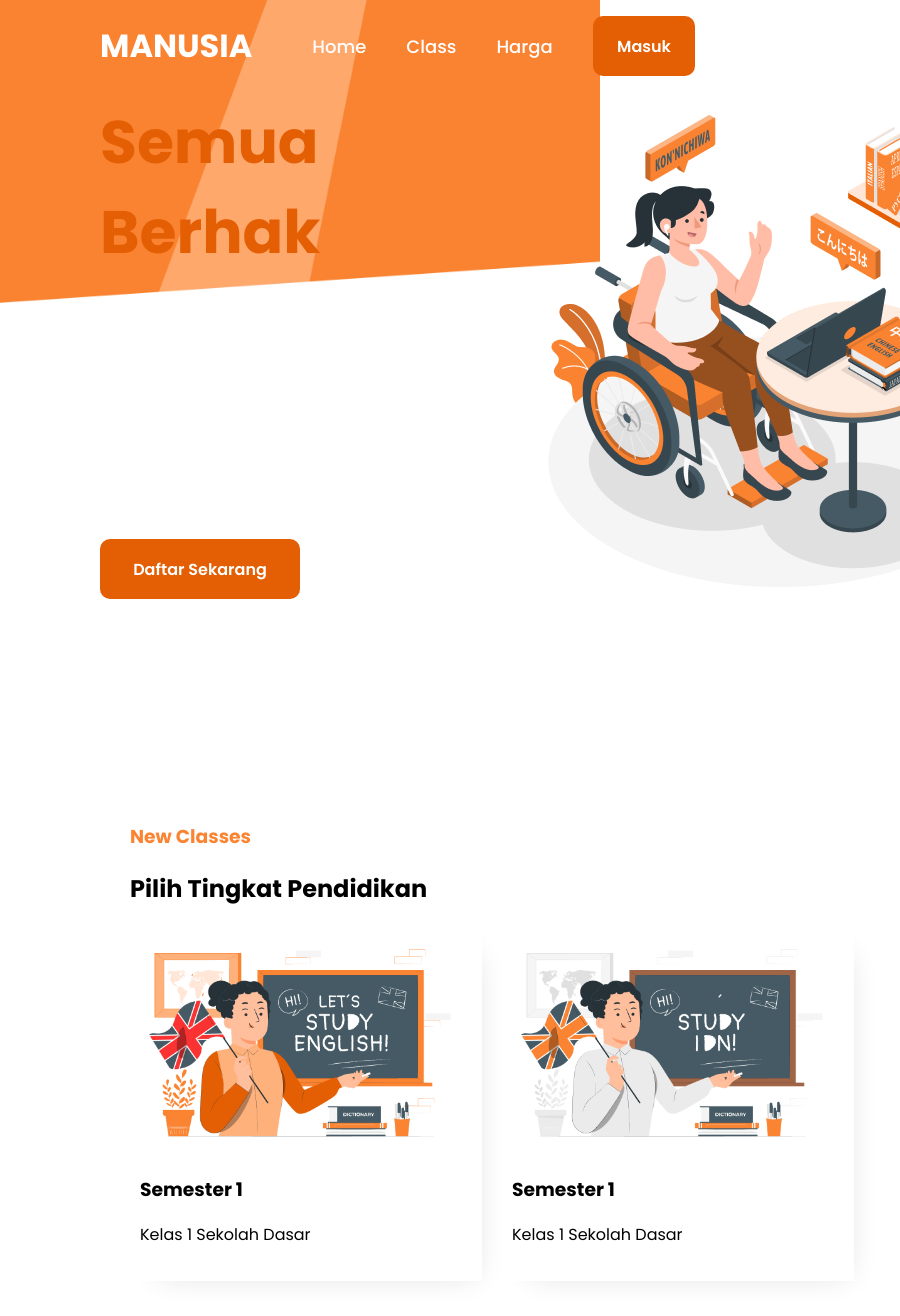
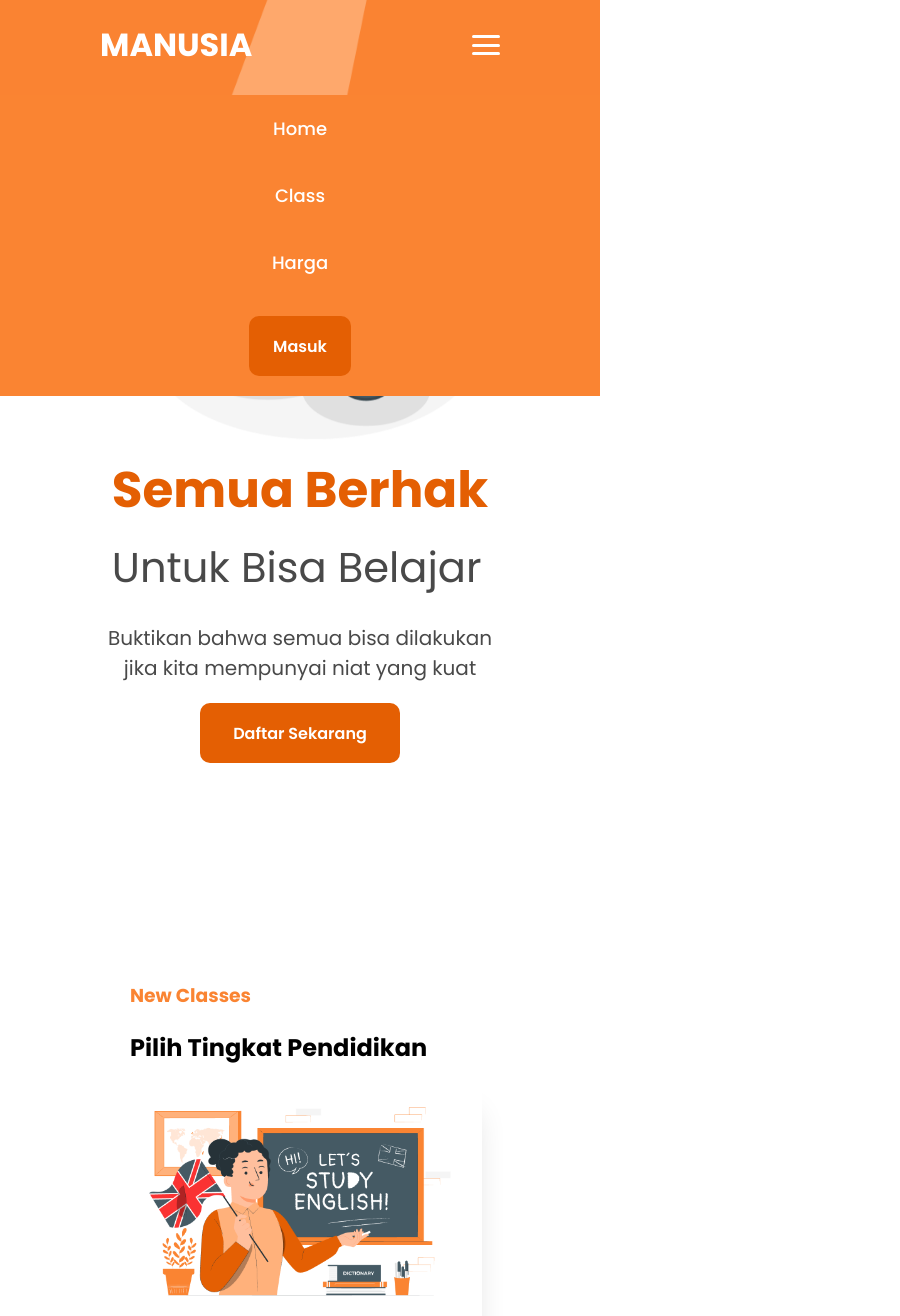
Before and after one commit to prayudariansyah/ecs-vue, a Vue app: page / in a window 600 px wide. Shown: the top 1316 px of the page, 900 px wide, since content can reach past the window. Built offline with nearby package versions, Linux system fonts and the light colour scheme.

Commit message:
responsive page landing signin signup

```diff
--- a/src/views/HomeView.vue
+++ b/src/views/HomeView.vue
@@ -12,6 +12,11 @@
           <li><a href="/sign-in"><button class="button" role="button">Masuk</button></a></li>
         </ul>
       </nav>
+      <div class="menu-toggle">
+        <span></span>
+        <span></span>
+        <span></span>
+      </div>
     </header>
     <!-- start main -->
     <main>
@@ -121,6 +126,15 @@
       <p>2020 Copyright ECS by MANUSIA. All Rights Reserved.</p>
     </footer>
   </div>
+  <component :is="'script'">
+    const menuToggle = document.querySelector(".menu-toggle");
+    const navbar = document.querySelector("header nav ul");
+
+    menuToggle.addEventListener("click", () => {
+    navbar.classList.toggle("close");
+    });
+  </component>
+
 </template>
 
 <script>
@@ -131,9 +145,10 @@ export default {
   name: 'HomeView',
   components: {
     // HelloWorld
-  }
+  },
 }
 </script>
+
 
 <style scoped>
 @import url("https://fonts.googleapis.com/css2?family=Poppins:ital,wght@0,100;0,200;0,300;0,400;0,500;0,600;0,700;0,800;0,900;1,100;1,200;1,300;1,400;1,500;1,600;1,700;1,800;1,900&display=swap");
@@ -422,4 +437,176 @@ footer p {
     transform: translate(0, -0px);
   }
 }
+
+@media screen and (max-width: 800px) {
+  .jumbotron {
+    flex-direction: column-reverse;
+  }
+
+  .jumbo1 {
+    align-items: center;
+  }
+
+  main .jumbo1 .textjumbo {
+    font-size: 50px;
+  }
+
+  main .jumbo1 .textjumbo small {
+    color: rgb(73, 73, 73);
+  }
+
+  main .jumbo1 p {
+    color: rgb(73, 73, 73);
+    text-align: center;
+    font-size: 20px;
+  }
+
+  main .jumbo2 img {
+    width: 350px;
+  }
+
+  .catalogue {
+    display: grid;
+    place-items: center;
+    grid-template-columns: repeat(1, minmax(auto, 1fr));
+    grid-template-rows: repeat(2);
+  }
+
+  main article .about {
+    flex-direction: column;
+    align-items: center;
+  }
+}
+
+@media screen and (min-width: 800px) {
+  main .jumbo2 img {
+    width: 300px;
+  }
+
+  main .jumbo1 .textjumbo {
+    font-size: 40px;
+  }
+
+  main article .about {
+    flex-direction: column;
+    align-items: center;
+  }
+}
+
+@media screen and (min-width: 900px) {
+  main .jumbo1 .textjumbo {
+    font-size: 50px;
+  }
+
+  main .jumbo1 p {
+    text-align: center;
+    font-size: 20px;
+  }
+
+  main .jumbo2 img {
+    width: 370px;
+  }
+
+  .catalogue {
+    display: grid;
+    grid-template-columns: repeat(3, minmax(auto, 1fr));
+    grid-template-rows: repeat(2);
+  }
+}
+
+@media screen and (min-width: 1200px) {
+  .jumbotron {
+    flex-direction: row;
+  }
+
+  .jumbo1 {
+    align-items: flex-start;
+  }
+
+  main .jumbo1 .textjumbo small {
+    color: white;
+  }
+
+  main .jumbo1 p {
+    color: white;
+    text-align: left;
+  }
+
+  main .jumbo2 img {
+    width: 550px;
+  }
+
+  main article .about {
+    flex-direction: row;
+  }
+}
+
+@media screen and (min-width: 1600px) {
+  main .jumbo2 img {
+    width: 700px;
+  }
+}
+
+.menu-toggle {
+  display: none;
+  flex-direction: column;
+  height: 20px;
+  justify-content: space-between;
+}
+
+.menu-toggle span {
+  display: block;
+  width: 28px;
+  height: 3px;
+  background-color: white;
+  border-radius: 3px;
+}
+
+@media screen and (max-width: 730px) {
+  .menu-toggle {
+    display: flex;
+  }
+
+  header nav ul {
+    z-index: 1;
+    flex-direction: column;
+    align-items: center;
+    position: absolute;
+    width: 100%;
+    right: 0;
+    background-color: #fa8432;
+    margin: 50px 0px;
+    transition: all 300ms ease-in-out;
+  }
+
+  .close {
+    transform: translateY(-1000px);
+  }
+
+  header nav ul li {
+    margin: 20px 30px;
+  }
+}
+
+@media screen and (min-width: 573px) {
+  footer .textfooter {
+    flex-direction: column;
+  }
+}
+
+@media screen and (min-width: 800px) {
+}
+
+@media screen and (min-width: 850px) {
+  footer .textfooter {
+    flex-direction: row;
+  }
+}
+
+@media screen and (min-width: 1200px) {
+}
+
+@media screen and (min-width: 1600px) {
+}
+
 </style>
--- a/src/views/SignInView.vue
+++ b/src/views/SignInView.vue
@@ -13,6 +13,11 @@
           <li><a href="/sign-up"><button class="button" role="button">Daftar</button></a></li>
         </ul>
       </nav>
+      <div class="menu-toggle">
+        <span></span>
+        <span></span>
+        <span></span>
+      </div>
     </header>
     <!-- end header -->
 
@@ -70,6 +75,14 @@
       <p>2020 Copyright ECS by MANUSIA. All Rights Reserved.</p>
     </footer>
   </div>
+  <component :is="'script'">
+    const menuToggle = document.querySelector(".menu-toggle");
+    const navbar = document.querySelector("header nav ul");
+
+    menuToggle.addEventListener("click", () => {
+    navbar.classList.toggle("close");
+    });
+  </component>
 </template>
 
 <script>
@@ -321,4 +334,100 @@ footer p {
     transform: translate(0, -0px);
   }
 }
+
+@media screen and (max-width: 800px) {
+  .containerlogin {
+    flex-direction: column-reverse;
+  }
+
+  main .containerlogin .imglogin img {
+    width: 350px;
+  }
+}
+
+@media screen and (min-width: 800px) {
+}
+
+@media screen and (min-width: 850px) {
+  .containerlogin {
+    flex-direction: row;
+  }
+}
+
+@media screen and (min-width: 1200px) {
+  main .containerlogin .imglogin img {
+    width: 500px;
+  }
+}
+
+@media screen and (min-width: 1600px) {
+}
+
+@media screen and (min-width: 573px) {
+  footer .textfooter {
+    flex-direction: column;
+  }
+}
+
+@media screen and (min-width: 800px) {
+}
+
+@media screen and (min-width: 850px) {
+  footer .textfooter {
+    flex-direction: row;
+  }
+}
+
+@media screen and (min-width: 1200px) {
+}
+
+@media screen and (min-width: 1600px) {
+}
+
+.menu-toggle {
+  display: none;
+  flex-direction: column;
+  height: 20px;
+  justify-content: space-between;
+}
+
+.menu-toggle span {
+  display: block;
+  width: 28px;
+  height: 3px;
+  background-color: #fa8432;
+  border-radius: 3px;
+}
+
+@media screen and (max-width: 730px) {
+  .menu-toggle {
+    display: flex;
+  }
+
+  header nav ul {
+    z-index: 1;
+    flex-direction: column;
+    align-items: center;
+    position: absolute;
+    width: 100%;
+    right: 0;
+    background-color: #fa8432;
+    margin: 50px 0px;
+    transition: all 300ms ease-in-out;
+    color: white;
+  }
+
+  .close {
+    transform: translateY(-1000px);
+  }
+
+  header nav ul li {
+    margin: 20px 30px;
+  }
+
+  header nav ul li a {
+    color: white;
+  }
+}
+
 </style>
--- a/src/views/SignUpView.vue
+++ b/src/views/SignUpView.vue
@@ -92,6 +92,14 @@
       <p>2020 Copyright ECS by MANUSIA. All Rights Reserved.</p>
     </footer>
   </div>
+    <component :is="'script'">
+      const menuToggle = document.querySelector(".menu-toggle");
+      const navbar = document.querySelector("header nav ul");
+
+      menuToggle.addEventListener("click", () => {
+      navbar.classList.toggle("close");
+      });
+    </component>
 </template>
 
 <script>
@@ -373,4 +381,101 @@ footer p {
     transform: translate(0, -0px);
   }
 }
+
+@media screen and (max-width: 800px) {
+  .containerregis {
+    flex-direction: column-reverse;
+  }
+
+  main .containerregis .imglogin img {
+    width: 350px;
+  }
+}
+
+@media screen and (min-width: 800px) {
+}
+
+@media screen and (min-width: 850px) {
+  .containerregis {
+    flex-direction: row;
+  }
+}
+
+@media screen and (min-width: 1200px) {
+  main .containerregis .imglogin img {
+    width: 500px;
+  }
+}
+
+@media screen and (min-width: 1600px) {
+}
+
+@media screen and (min-width: 573px) {
+  footer .textfooter {
+    flex-direction: column;
+  }
+}
+
+@media screen and (min-width: 800px) {
+}
+
+@media screen and (min-width: 850px) {
+  footer .textfooter {
+    flex-direction: row;
+  }
+}
+
+@media screen and (min-width: 1200px) {
+}
+
+@media screen and (min-width: 1600px) {
+}
+
+.menu-toggle {
+  display: none;
+  flex-direction: column;
+  height: 20px;
+  justify-content: space-between;
+}
+
+.menu-toggle span {
+  display: block;
+  width: 28px;
+  height: 3px;
+  background-color: #fa8432;
+  border-radius: 3px;
+}
+
+@media screen and (max-width: 730px) {
+  .menu-toggle {
+    display: flex;
+  }
+
+  header nav ul {
+    z-index: 1;
+    flex-direction: column;
+    align-items: center;
+    position: absolute;
+    width: 100%;
+    right: 0;
+    background-color: #fa8432;
+    margin: 50px 0px;
+    transition: all 300ms ease-in-out;
+    color: white;
+  }
+
+  .close {
+    transform: translateY(-1000px);
+  }
+
+  header nav ul li {
+    margin: 20px 30px;
+  }
+
+  header nav ul li a {
+    color: white;
+  }
+}
+
+
 </style>
```
